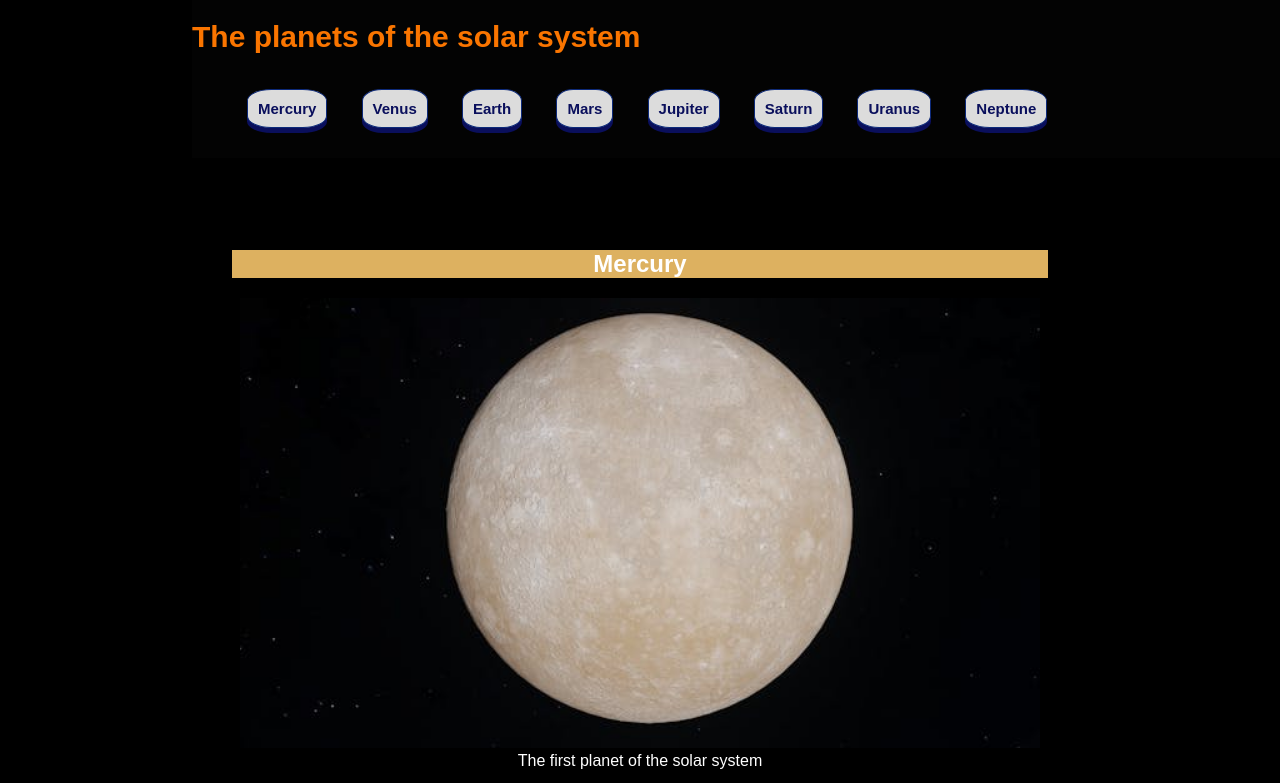
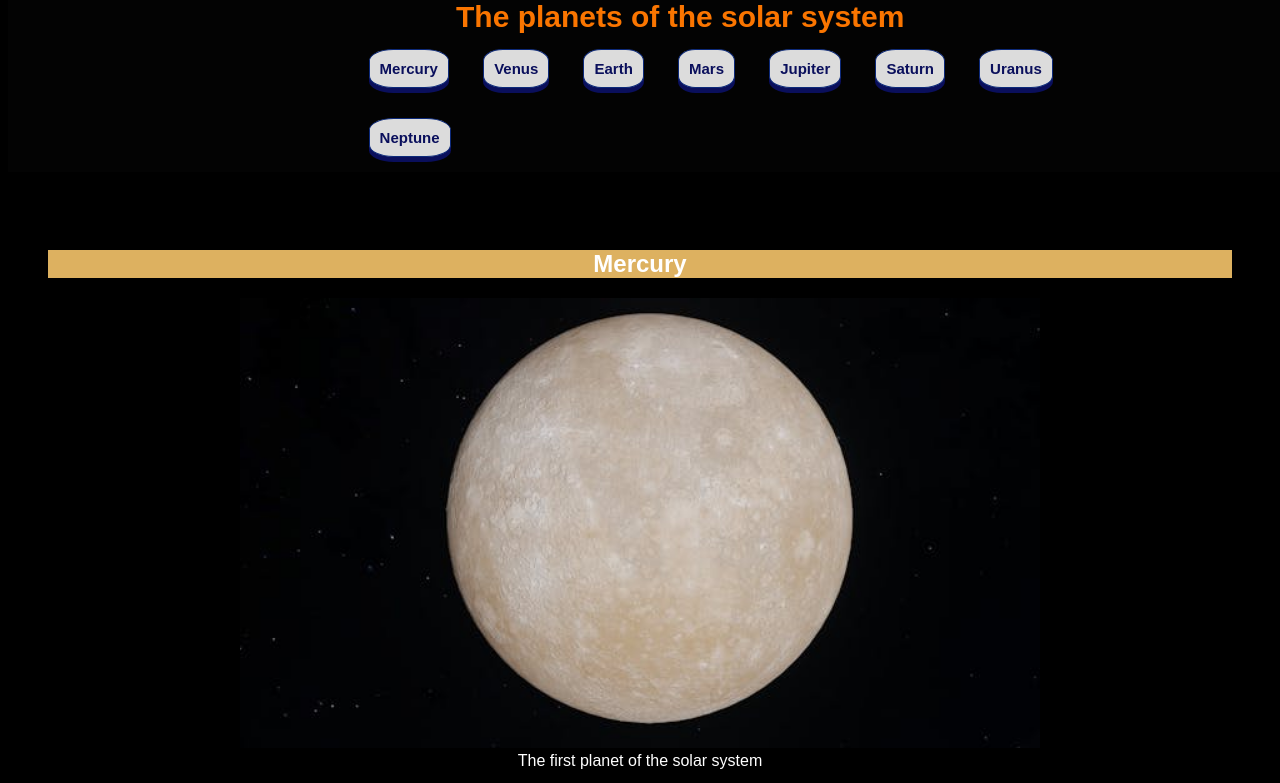
Before and after one commit to Elgittos/planets, a plain HTML site: page index.html in a window 1280 px wide. Shown: the top 783 px of the page. Drawn offline with Linux system fonts and the light colour scheme.

Commit message:
Fix header position

```diff
--- a/assets/css/style.css
+++ b/assets/css/style.css
@@ -2,8 +2,6 @@ body {
     background-color: black;
     color: white;
     font-family: Arial, Helvetica, sans-serif;
-    margin-left: 15%;
-    margin-right: 15%;
 }
 
 main {
@@ -18,6 +16,18 @@ header {
     width: 100%;
     margin-top: -250px;
     font-size: 15px;
+}
+
+h1 {
+    width: 50%;
+    margin: 0 auto;
+    padding: 0 35%;
+}
+
+ul {
+    width: 60%;
+    margin: 0 auto;
+    padding: 0 27%;
 }
 
 header ul li {
--- a/index.html
+++ b/index.html
@@ -9,7 +9,6 @@
 <body>
     <header>
         <h1>The planets of the solar system</h1>
-        <p></p>
         <ul>
             <li class="navbutton"><a href="#mercury">Mercury</a></li>
             <li class="navbutton"><a href="#venus">Venus</a></li>
```
